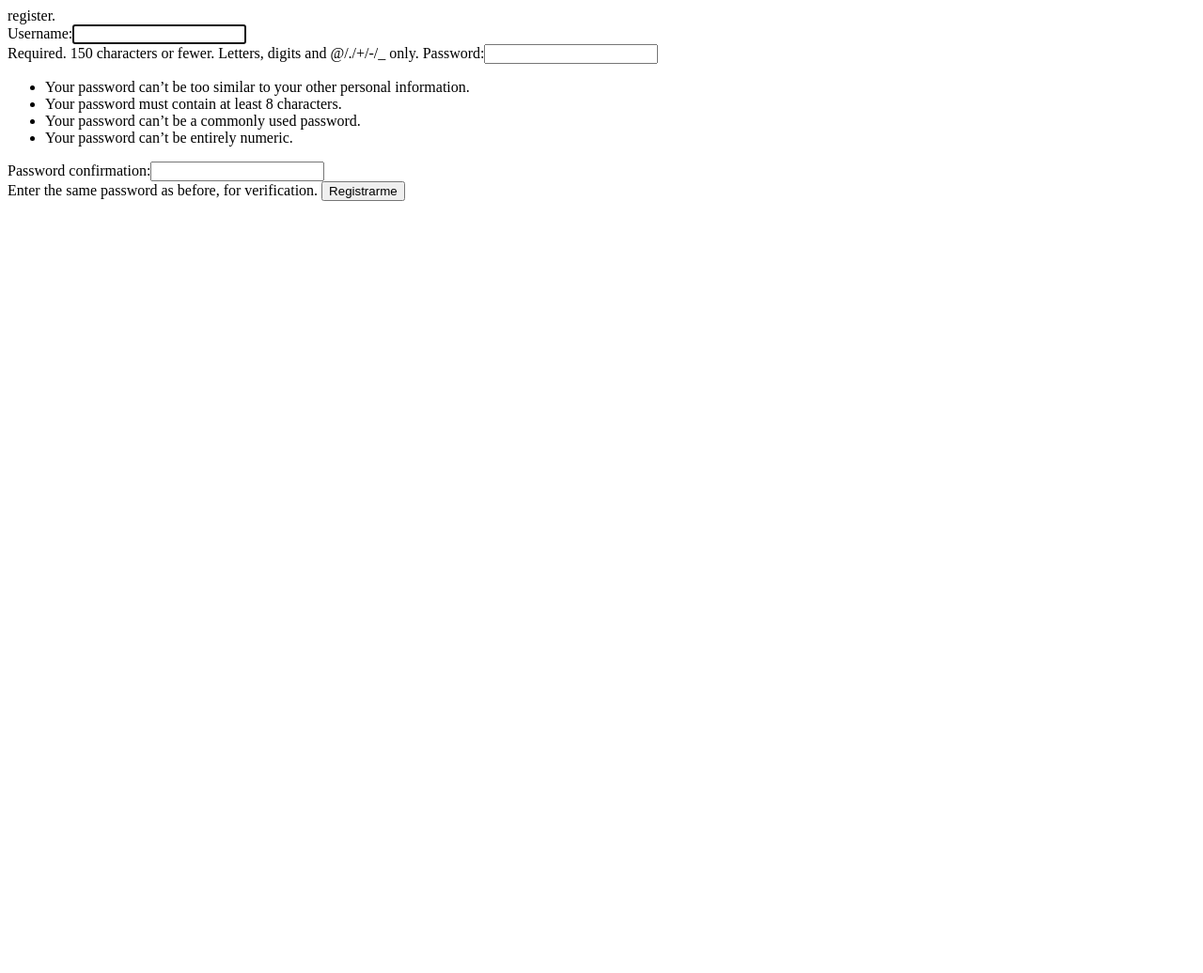
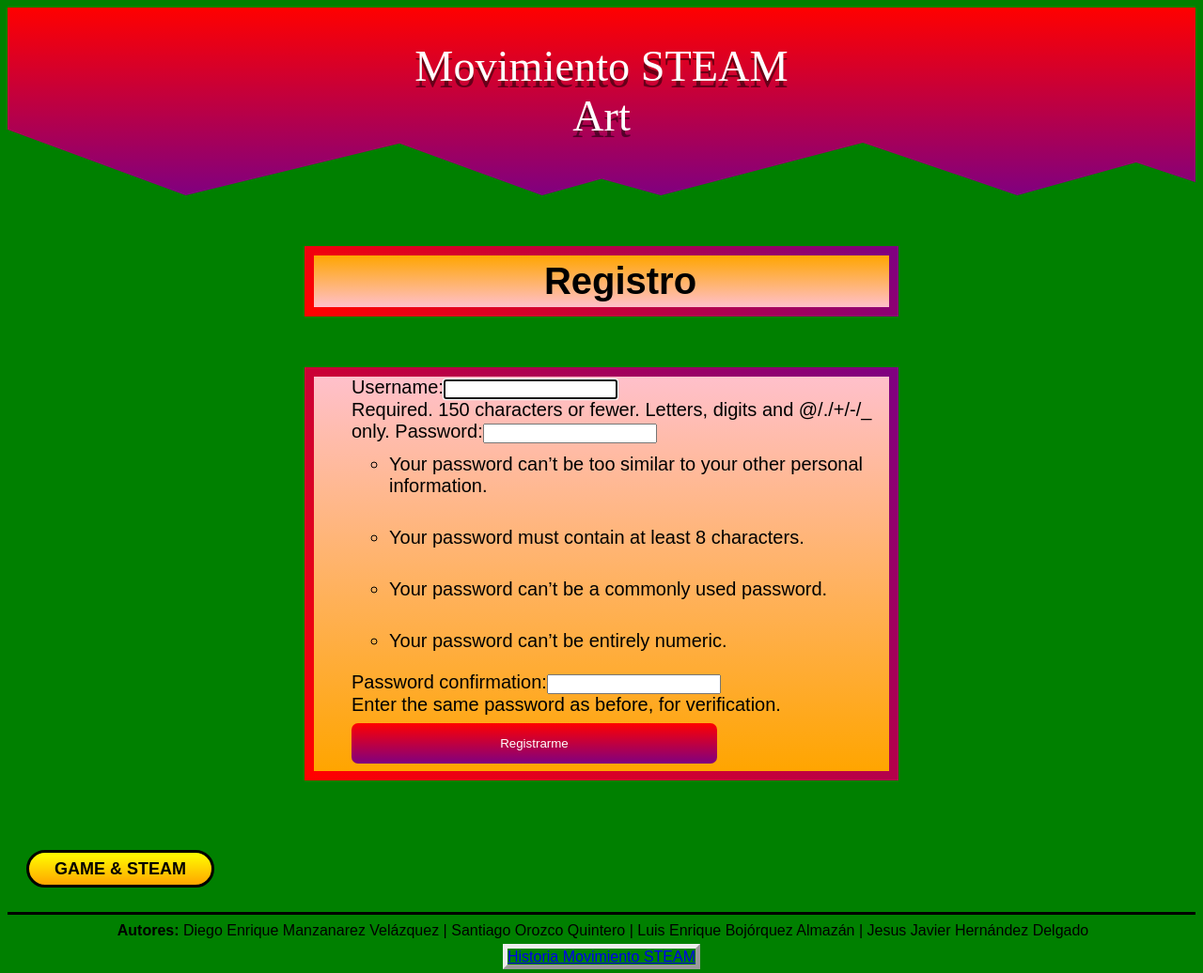
Before and after one commit to Javier-hernandez-del/RetoSTEM, a Django app: page /accounts/register/ in a window 1280 px wide. Shown: the whole page at 94% size. Before the commit the page ends 214 px from the top, so only its background shows below. Run offline with Django 3.2, Linux system fonts and the light colour scheme; some libraries are stand-ins or nearby versions.

Commit message:
register

```diff
--- a/Videojuego/views.py
+++ b/Videojuego/views.py
@@ -35,6 +35,7 @@ def register(request):
         if form.is_valid():
             form.save()
             return redirect('GAMESTEAM')
+            #return redirect('Estadisticas')
     else:
         form = UserCreationForm()
     return render(request,'registration/register.html',{'form':form})
--- /dev/null
+++ b/static/stylingreg.css
@@ -0,0 +1,530 @@
+header {
+    position: relative;
+    height: 200px;
+    background-image: linear-gradient(red, purple);
+  }
+
+
+  h1 {
+    margin:auto;
+    padding: 36px 100px 100px 100px;
+    text-align: center;
+    text-shadow: 0 1/5px 0 black;
+    font: 46.3px "American typewriter";
+  }
+
+  header h1 {
+      color: #fff;
+      text-shadow: 0 6.5px 0 rgba(0,0,0,0.5);
+      font-size: 46.3px;
+  }
+
+  svg {
+    position: absolute;
+    bottom: 0;
+    width: 100%;
+    height: 70px;
+  }
+
+  @media (max-width: 699px) {
+    .svg--lg {
+      display: none;
+      background-color: orange;
+    }
+  }
+
+  @media (min-width: 700px) {
+    .svg--sm {
+      display: none;
+      background-color: orange;
+    }
+  }
+
+
+  body{
+      font-family: "American typewriter", Arial, serif;
+      /*background-image: linear-gradient(yellow, green);*/
+      background-color:green;
+  }
+
+  * {
+    box-sizing: border-box;
+  }
+
+  * {
+    box-sizing: border-box;
+  }
+
+
+
+  .column {
+    float: left;
+    padding: 10px;
+  }
+
+  .webimg img{
+      border-radius: 1px;
+  }
+
+  .lft {
+    width: 39%;
+
+  }
+
+  .middl {
+    width: 28%;
+
+  }
+
+  .rght {
+    width: 31%;
+
+  }
+
+  .left {
+      width: 24%
+  }
+
+  .checked {
+    color: yellow;
+  }
+
+
+  ol{
+      font-size: 20px;
+      position: relative;
+      margin: auto;
+      width:50%;
+      background-image: linear-gradient(to bottom, pink, orange);
+      border: 10px solid;
+      border-image-source: linear-gradient(45deg, red, purple);
+        border-image-slice: 1;
+  }
+
+.logul{
+      background-image: linear-gradient(to bottom, orange, pink);
+
+  }
+
+  .gtitle{
+      color: #131CA5;
+      font-size: 30px;
+      text-align: center;
+  }
+
+  .stars{
+      color: black;
+      font-size: 30px;
+      text-align: center;
+  }
+
+  .button1{
+      text-align: center;
+
+  }
+
+
+  .logtitle{
+      margin: 5px;
+      text-align: center;
+      font-size: 40px;
+  }
+
+
+  p{
+      text-align: justify-all;
+  }
+
+  .button2{
+      padding-left: 15px;
+  }
+
+  .stats{
+    padding-left: 20px;
+  }
+
+  .bstats{
+    margin-top: 20px;
+    background-image: linear-gradient(to bottom, yellow, orange);
+    border-width: 3px;
+    border-color: black;
+    border-radius: 50px;
+    width: 200px;
+  }
+
+  .bstats span {
+    cursor: pointer;
+    display: inline-block;
+    position: relative;
+    transition: 0.5s;
+  }
+
+  .bstats span:after {
+    transition: transform 0.4s linear;
+    transform: rotate(180deg);
+    content: '\00bb';
+    position: absolute;
+    opacity: 0;
+    top: 0;
+    left: -165px;
+    transition: 0.5s;
+  }
+
+  .bstats:hover span {
+    padding-left: 25px;
+  }
+
+  .bstats:hover span:after {
+    opacity: 1;
+    right: 0;
+  }
+
+  .padd{
+      padding-left: 150px;
+  }
+
+  .header{
+      text-align: center;
+      color: #BB0A0A;
+  }
+
+  .right{
+      width: 50%;
+  }
+
+
+
+  .row:after {
+    content: "";
+    display: table;
+    clear: both;
+  }
+
+  .downfoo{
+      padding: 0px 10px 10px 13px;
+  }
+
+  .links{
+      border-style:outset;
+      border-width: 5px;
+      width: 100px;
+      text-align: center;
+  }
+
+  button {
+     font-size: 18px;
+     border: 3px solid black;
+     border-radius:1px;
+     cursor: pointer;
+     width: 110px;
+     height: 40px;
+  }
+
+  button:hover {background-image: linear-gradient(red, yellow);}
+
+  button:active {
+    background-color: #3e8e41;
+    box-shadow: 0 5px #666;
+    transform: translateY(4px);
+  }
+
+  #B1{
+      font-size: 18px;
+         border: 3.9px solid black;
+         border-radius:100px;
+         width: 90px;
+         height: 90px;
+      background-image: linear-gradient(orange, purple);
+      /*background-color: darkorange;*/
+      background-size: 93%;
+  }
+
+  #B1:hover{
+      background-image: linear-gradient(red, yellow);
+  }
+
+  #B1:active {
+    background-color: #3e8e41;
+    box-shadow: 0 5px #666;
+    transform: translateY(4px);
+  }
+
+
+
+  #B2{
+      font-size: 18px;
+         border: 3.9px solid black;
+         border-radius:100px;
+         width: 90px;
+         height: 90px;
+      background-image: linear-gradient(orange, purple);
+      background-size: 93%;
+  }
+
+  #B2:hover{
+      background-image: linear-gradient(red, yellow);
+  }
+
+  #B2:active {
+    background-color: #3e8e41;
+    box-shadow: 0 5px #666;
+    transform: translateY(4px);
+  }
+
+
+  #B3{
+      font-size: 18px;
+         border: 3.9px solid black;
+         border-radius:100px;
+         width: 90px;
+         height: 90px;
+      background-image: linear-gradient(orange, purple);
+      background-size: 93%;
+  }
+
+  #B3:hover{
+      background-image: linear-gradient(red, yellow);
+  }
+
+  #B3:active {
+    background-color: #3e8e41;
+    box-shadow: 0 5px #666;
+    transform: translateY(4px);
+  }
+
+  .astats{
+    background: crimson;
+    color: #fff;
+    text-decoration: none;
+    border-radius: 5px;
+    display: inline-block;
+    margin-top: 30px;
+  }
+
+
+
+  #I1{
+      background: url(movsteamlogo.png) no-repeat center;
+      background-color: white;
+      background-size: 93%;
+      border-radius: 10px;
+  }
+
+  #I2{
+      margin-left: 18px;
+      background: url(facebooklogo.png) no-repeat center;
+      background-size: 180%;
+      border-radius: 10px;
+  }
+
+  #I3{
+      margin-left: 18px;
+      background: url(twitterlogo.png) no-repeat center;
+      background-size: 110%;
+      border-radius: 10px;
+  }
+
+
+
+  .jugar{
+      margin-left: 16px;
+      width: 130px;
+      background-color: red;
+      border-color: black;
+      border-radius: 15px;
+      border-width: 4px
+
+  }
+
+  .calificar{
+      margin-left: 21px;
+      width: 130px;
+      background-color: yellow;
+      border-color: black;
+      border-radius: 15px;
+      border-width: 4px
+  }
+
+  .boxpadding{
+      padding-bottom: 1px;
+  }
+
+
+  .boxed0{
+    width: 512.3px;
+    height: 380px
+    padding: 1px;
+    border: 6.5px solid black;
+    border-radius: 10px;
+    background-color: white;
+    background-image: linear-gradient(to bottom, blue, lightblue);
+    margin: 0;
+  }
+
+
+  .boxed {
+  border-radius: 30px;
+    width: 512.3px;
+    height: 380px
+    padding: 10px;
+    background-color: white;
+    border: 6px solid;
+    border-image-source: linear-gradient(45deg, purple, red);
+    border-image-slice: 1;
+    margin: 0;
+  }
+
+
+  .last{
+      padding-left: 520px;
+  }
+
+
+  img{
+      padding-left: 0px;
+  }
+
+  xli{
+      font-size: 19px;
+  }
+
+  xli2{
+      font-size: 20px;
+  }
+
+  #myDIV {
+    width: 100%;
+    padding: 50px 0;
+    text-align: center;
+    background-color: lightblue;
+    margin-top: 20px;
+  }
+
+
+  .calc {
+      width:70%;
+      background-image: linear-gradient(to right, red , yellow);
+      padding: 0px 0px 26px 0px;
+  }
+
+  .firstbuttons{
+      padding-left: 39px;
+  }
+
+
+  h2 {
+      padding-left: 25px;
+  }
+  .hthree {
+      text-align: center;
+      /*color: #214D07;*/
+      color: #1D211D;
+  }
+
+
+
+  input[type=submit] {
+    width: 68%;
+    background-image: linear-gradient(to bottom, red , purple);
+    color: white;
+    padding: 14px 20px;
+    margin: 8px 0;
+    border: none;
+    border-radius: 7px;
+    cursor: pointer;
+  }
+
+  input[type=submit]:hover {
+    background-image: linear-gradient(to bottom, red, orange);
+  }
+
+
+
+  li {
+      padding: 11px 0px 21px 0px;
+  }
+
+  .anim:before{
+      content: '';
+      animation: animate infinite 10s;
+  }
+
+  @keyframes animate{
+      0%{
+          content: 'Science';
+      }
+      25%{
+          content: 'Technology';
+      }
+      50%{
+          content: 'Engineering';
+      }
+
+      75%{
+          content: 'Art';
+      }
+      100%{
+          content: 'Mathematics';
+      }
+  }
+
+
+      .formheader{
+          font-size: 20px;
+      }
+
+        .formPopup {
+            padding: 0px 0px 0px 0px;
+          display: none;
+          position: fixed;
+          left: 45%;
+          top: 7%;
+          transform: translate(-20%, 5%);
+          border: 25px solid;
+          border-image-source: linear-gradient(45deg, blue, purple, pink, blue, purple, pink, blue, purple, pink);
+            border-image-slice: 1;
+          z-index: 9;
+        }
+        .formContainer {
+          max-width: 300px;
+          padding: 10px;
+          background-color: white;
+        }
+        .formContainer input[type=text],
+        .formContainer input[type=password]{
+          width: 100%;
+          padding: 15px;
+          margin: 5px 0 20px 0;
+          border: none;
+          background: #eee;
+        }
+        .formContainer input[type=text]:focus,
+        .formContainer input[type=password]:focus {
+          background-color: #ddd;
+          outline: none;
+        }
+        .formContainer .btn {
+          padding: 7px 20px;
+          border: none;
+          /*background-color: #8ebf42;*/
+          background-color: darkgreen;
+          color: #fff;
+          cursor: pointer;
+          width: 100%;
+          margin-bottom: 15px;
+          opacity: 10;
+          border-radius: 50px;
+        }
+        .formContainer .cancel {
+          background-color: #cc0000;
+          opacity: 10;
+        }
+        .formContainer .btn:hover,
+        .openButton:hover {
+          opacity: 10;
+        }
+
+
+  footer{
+      text-align: center;
+  }
--- a/templates/registration/register.html
+++ b/templates/registration/register.html
@@ -1,7 +1,57 @@
-register.
+<!DOCTYPE html>
+<html xmlns="http://www.w3.org/1999/xhtml" lang="es-MX" xml:lang="es-MX">
+	<head>
+		<meta name="viewport" content="width=device-width, initial-scale=1">
+		<title>GAME&STEAM</title>
+        {% load static %}
+		<link href="{% static 'stylingreg.css'  %}" rel="stylesheet" />
+		<link rel="stylesheet" href="https://cdnjs.cloudflare.com/ajax/libs/font-awesome/4.7.0/css/font-awesome.min.css">
+		<script type="text/javascript" src="{% static 'funcs.js'  %}"></script>
+	</head>
 
+
+	<header>
+  		<h1>Movimiento STEAM<br> <span class="anim"></span></h1>
+  		<svg xmlns="http://www.w3.org/2000/svg" viewBox="0 0 100 100" preserveAspectRatio="none">
+  		  <polygon class="svg--sm" fill=green points="0,0 30,100 65,21 90,100 100,75 100,100 0,100"/>
+  		  <polygon class="svg--lg" fill=green points="0,0 15,100 33,21 45,100 50,75 55,100 72,20 85,100 95,50 100,80 100,100 0,100" />
+  		</svg>
+	</header>
+    <br><br><br>
+
+    <body>
+
+        <ol class="logul">
+            <p class = "logtitle"><b>Registro</b></p>
+        </ol>
+
+        <br><br><br>
+<ol>
 <form method = "post">
     {{form.as_table}}
     {%csrf_token%}
     <input type="submit" value="Registrarme">
+</ol>
 </form>
+
+<br><br><br>
+
+<div class="stats">
+    <!--<button class="bstats"onclick="location.href='http//13.65.45.197:8000/GAMESTEAM'"><span> <b> GAME & STEAM </b> </span> </button>-->
+    <button class="bstats"onclick="location.href='http://127.0.0.1:8000/GAMESTEAM'"><span> <b> GAME & STEAM </b> </span> </button>
+   </div>
+
+
+
+<br>
+<hr size="5" width="100%" color="black">
+   <footer>
+    <div class="downfoo">
+    <b>Autores:</b> Diego Enrique Manzanarez Velázquez    |   Santiago Orozco Quintero    |   Luis Enrique Bojórquez Almazán   |   Jesus Javier Hernández Delgado
+    </div>
+    <nav>
+        <a class="links" href="https://movimientosteam.org/historia-2/">Historia Movimiento STEAM</a>
+    </nav>
+</footer>
+</body>
+</html>
```
Also changed, not shown: db.sqlite3.
